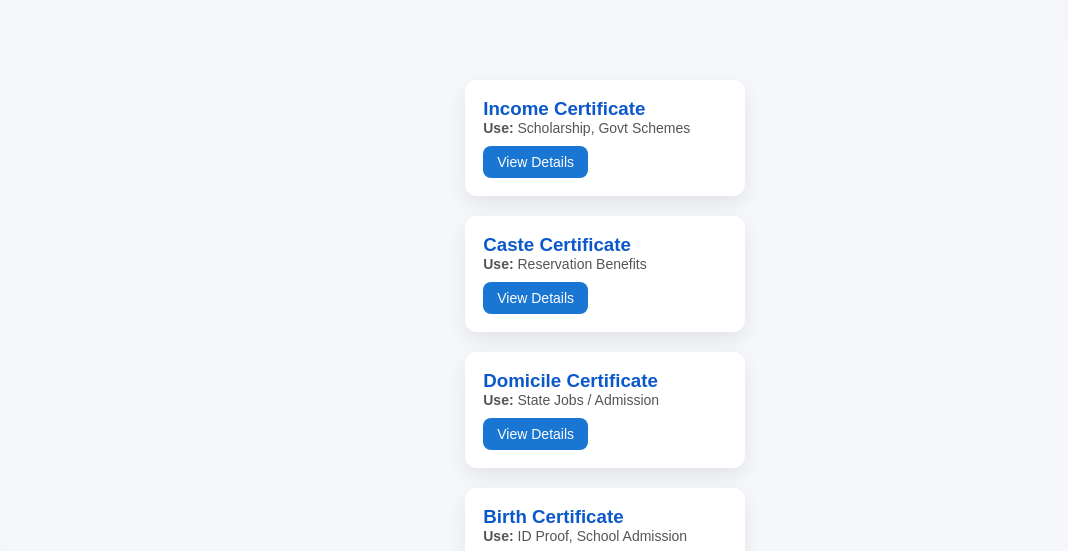
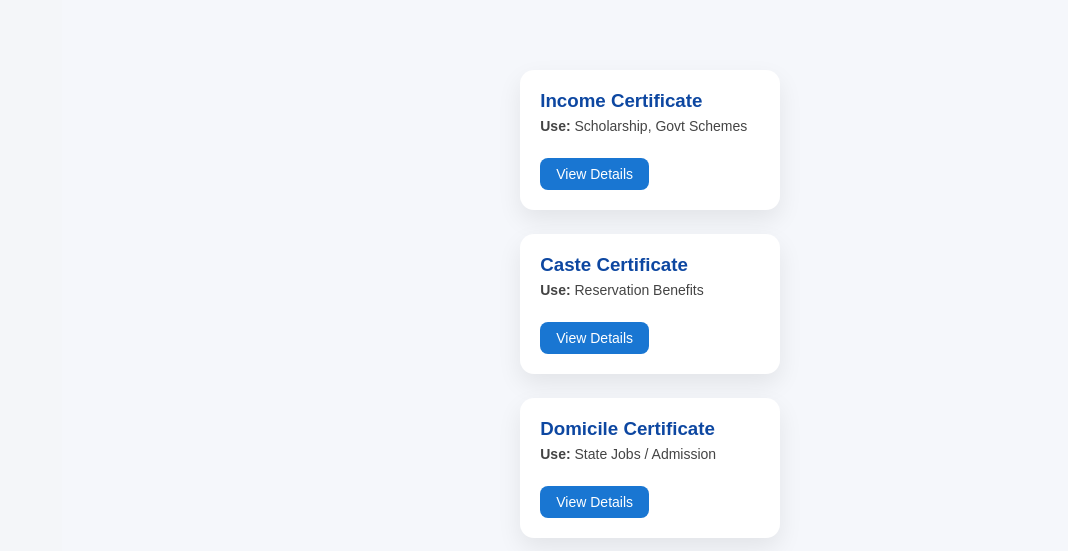
Before and after one commit to Ankush550/sarthak, a plain HTML site: page pages/documents.html in a window 1280 px wide. Shown: the top 551 px of the page, without its empty margins (28-1096 px from the left). Drawn offline with Linux system fonts and the light colour scheme.

```diff
--- a/assets/css/main.css
+++ b/assets/css/main.css
@@ -1161,3 +1161,54 @@
   transform: translateY(-2px);
   background: linear-gradient(135deg, #0d47a1, #08306b);
 }
+
+/* Documents page layout fix */
+.page-container {
+  max-width: 1100px;
+  margin: 0 auto;
+  padding: 40px 20px;
+}
+
+.card-grid {
+  display: grid;
+  grid-template-columns: repeat(auto-fit, minmax(260px, 1fr));
+  gap: 24px;
+  margin-top: 30px;
+}
+
+.info-card {
+  background: #ffffff;
+  border-radius: 14px;
+  padding: 20px;
+  box-shadow: 0 10px 25px rgba(0,0,0,0.08);
+  transition: transform 0.2s ease, box-shadow 0.2s ease;
+}
+
+.info-card:hover {
+  transform: translateY(-5px);
+  box-shadow: 0 14px 30px rgba(0,0,0,0.12);
+}
+
+.info-card h3 {
+  color: #0d47a1;
+  margin-bottom: 6px;
+}
+
+.info-card p {
+  margin: 6px 0 14px;
+  color: #444;
+}
+
+.info-card a {
+  display: inline-block;
+  padding: 8px 16px;
+  background: #1976d2;
+  color: #fff;
+  border-radius: 8px;
+  text-decoration: none;
+  font-size: 14px;
+}
+
+.info-card a:hover {
+  background: #0d47a1;
+}
```
